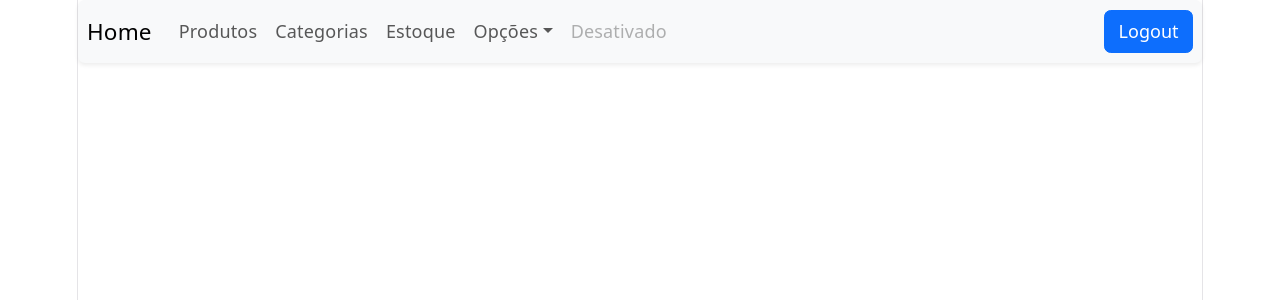
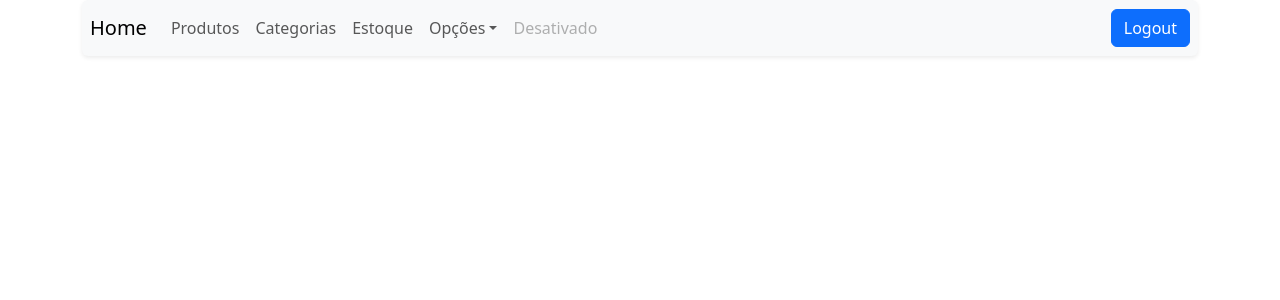
Before and after one commit to DaniloLimaS2/tcc_booktrade_1, a React (Vite) app in the folder tcc_booktrade_1/: page / in a window 1280 px wide. Shown: the top 300 px of the page. Built offline with nearby package versions, Linux system fonts and the light colour scheme.

Commit message:
Sistema de rotas em construção

```diff
--- a/tcc_booktrade_1/package.json
+++ b/tcc_booktrade_1/package.json
@@ -12,7 +12,8 @@
   "dependencies": {
     "bootstrap": "^5.3.8",
     "react": "^19.2.7",
-    "react-dom": "^19.2.7"
+    "react-dom": "^19.2.7",
+    "react-router-dom": "^7.18.0"
   },
   "devDependencies": {
     "@babel/core": "^7.29.7",
--- a/tcc_booktrade_1/src/App.jsx
+++ b/tcc_booktrade_1/src/App.jsx
@@ -1,5 +1,5 @@
 
-import './App.css'
+//import './App.css'
 import HomeFuncionario from './pages/HomeFuncionario/HomeFuncionario'
 
 function App() {
--- a/tcc_booktrade_1/src/main.jsx
+++ b/tcc_booktrade_1/src/main.jsx
@@ -1,6 +1,6 @@
 import { StrictMode } from 'react'
 import { createRoot } from 'react-dom/client'
-import './index.css'
+//import './index.css'
 import App from './App.jsx'
 
 import 'bootstrap/dist/css/bootstrap.min.css';
--- a/tcc_booktrade_1/src/pages/HomeFuncionario/HomeFuncionario.jsx
+++ b/tcc_booktrade_1/src/pages/HomeFuncionario/HomeFuncionario.jsx
@@ -3,7 +3,7 @@ import MenuFuncionario from "../MenuFuncionario/MenuFuncionario";
 const HomeFuncionario = () => {
 
     return (
-        <div>
+        <div className="container">
 
                 <MenuFuncionario/>
 
```
Also changed, not shown: tcc_booktrade_1/src/pages/ListasProduto/ListarProduto.jsx (added, +12 -0 lines), tcc_booktrade_1/src/routes/AppRoutes.jsx (added, +10 -0 lines), 1 other file (tests, documents, lock files or other folders).
